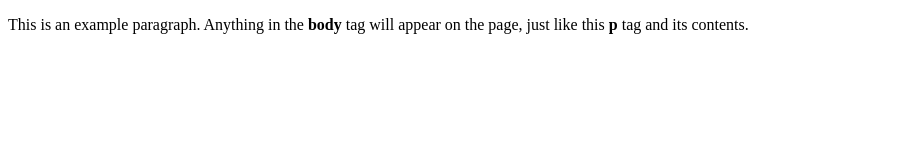
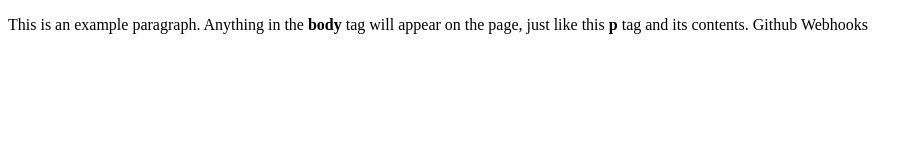
Before and after one commit to infotech-bosonique/bash-script-repository, a plain HTML site: page index.html in a window 1280 px wide. Shown: the whole page, without its empty margins (0-923 px from the left). Drawn offline with Linux system fonts and the light colour scheme.

Commit message:
Update index.html

```diff
--- a/index.html
+++ b/index.html
@@ -8,6 +8,8 @@
       This is an example paragraph. Anything in the <strong>body</strong> tag
       will appear on the page, just like this <strong>p</strong> tag and its
       contents.
+
+      Github Webhooks
     </p>
   </body>
 </html>
```
